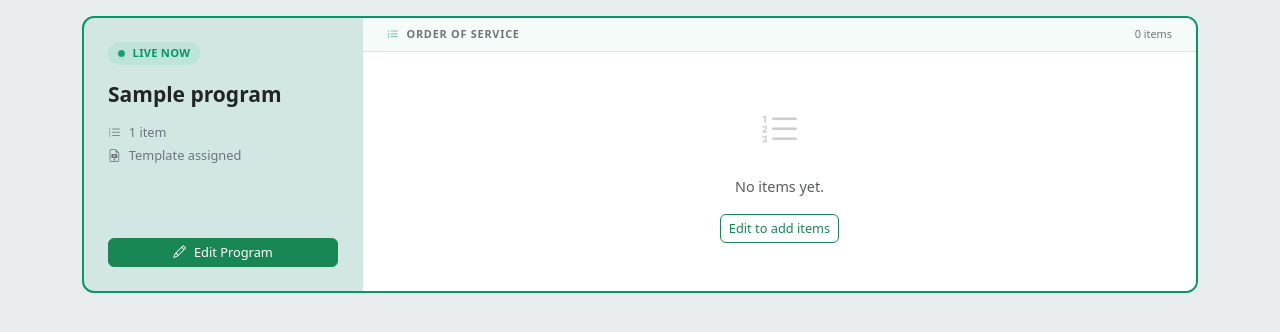
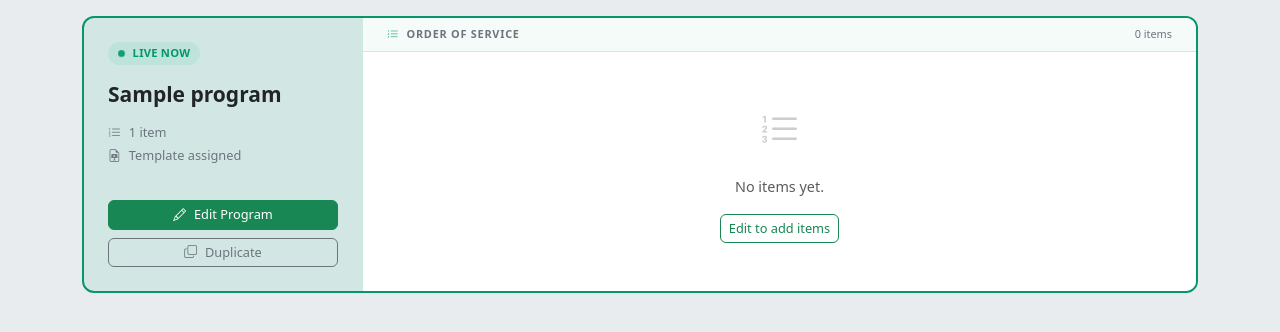
Before and after one commit to rykovv/selah, a FastAPI app: page /programs in a window 1280 px wide. Shown: the part 138-470 px from the top of the page. Run offline with FastAPI, Linux system fonts and the light colour scheme; tables that the repository leaves empty hold one stand-in row (values such as "Sample post"); some libraries are stand-ins or nearby versions.

Commit message:
add program cloning to create a new program from an existing one
POST /programs/{id}/clone copies name, template, and all items, then
redirects into the new program's editor. Duplicate buttons added to the
active card and the program grid on /programs.

Co-Authored-By: Claude Fable 5 <noreply@anthropic.com>

```diff
--- a/src/vmix-church-service-manager/templates/partials/program_list.html
+++ b/src/vmix-church-service-manager/templates/partials/program_list.html
@@ -47,10 +47,19 @@
                 {% endif %}
             </div>
 
-            <a href="/programs/{{ active.id }}"
-                class="btn btn-success btn-sm mt-auto d-flex align-items-center justify-content-center gap-2">
-                <i class="bi bi-pencil"></i> Edit Program
-            </a>
+            <div class="mt-auto d-flex flex-column gap-2">
+                <a href="/programs/{{ active.id }}"
+                    class="btn btn-success btn-sm d-flex align-items-center justify-content-center gap-2">
+                    <i class="bi bi-pencil"></i> Edit Program
+                </a>
+                <form action="/programs/{{ active.id }}/clone" method="post" class="d-grid">
+                    <button type="submit"
+                        class="btn btn-outline-secondary btn-sm d-flex align-items-center justify-content-center gap-2"
+                        title="Create a new program with the same items">
+                        <i class="bi bi-copy"></i> Duplicate
+                    </button>
+                </form>
+            </div>
         </div>
 
         <!-- Right: full order-of-service preview -->
@@ -147,9 +156,17 @@
                 <i class="bi bi-broadcast"></i> Set Active
             </button>
             <a href="/programs/{{ prog.id }}"
-                class="btn btn-sm btn-outline-secondary d-flex align-items-center gap-1">
+                class="btn btn-sm btn-outline-secondary d-flex align-items-center gap-1"
+                title="Edit">
                 <i class="bi bi-pencil"></i>
             </a>
+            <form action="/programs/{{ prog.id }}/clone" method="post" class="d-flex">
+                <button type="submit"
+                    class="btn btn-sm btn-outline-secondary d-flex align-items-center gap-1"
+                    title="Duplicate — create a new program with the same items">
+                    <i class="bi bi-copy"></i>
+                </button>
+            </form>
         </div>
     </div>
     {% endfor %}
```
Also changed, not shown: src/vmix-church-service-manager/routes/programs.py (+32 -0 lines).
